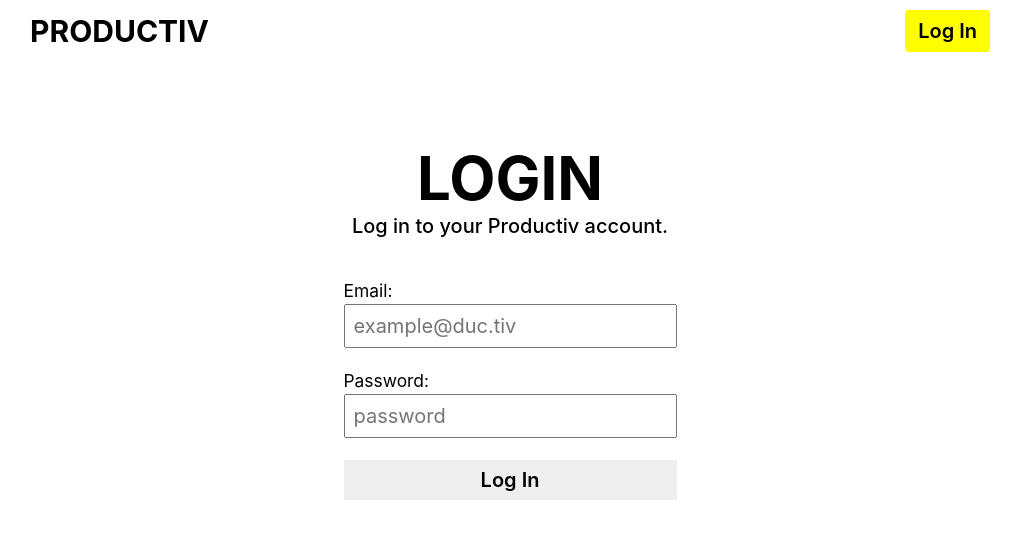
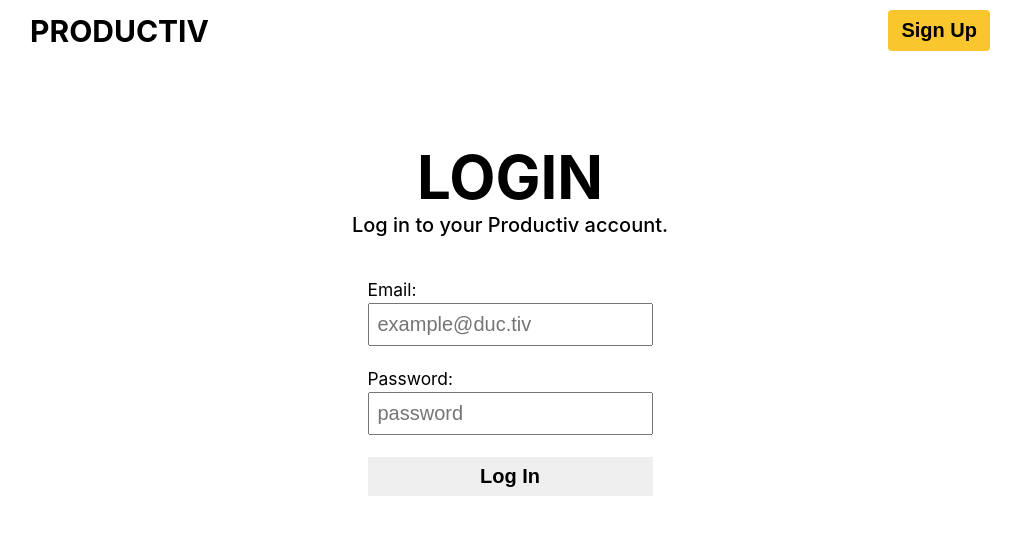
Before and after one commit to Timi-T/producktiv, a React app in the folder frontend/: page / in a window 1280 px wide. Shown: the whole page, without its empty margins (130-1151 px from the left). Built offline with nearby package versions, Linux system fonts and the light colour scheme.

Commit message:
[Add]: base-color variable and login screen transition effect

```diff
--- a/frontend/src/App/App.css
+++ b/frontend/src/App/App.css
@@ -1,4 +1,5 @@
 body {
     width: 75%;
-    margin: 0 auto
+    margin: 0 auto;
+    overflow-x:hidden
 }
--- a/frontend/src/Header/Header.css
+++ b/frontend/src/Header/Header.css
@@ -13,7 +13,7 @@
 
 nav button {
     font-weight: 600;
-    background: yellow;
+    background: var(--color-primary);
     color: black;
     border: 1px solid transparent;
     padding: 8px 12px;
--- a/frontend/src/Header/Header.js
+++ b/frontend/src/Header/Header.js
@@ -5,7 +5,7 @@
     <nav>
       <h1>PRODUCTIV</h1>
       <button onClick={()=>props.toggleLoginSignup()}>
-        {props.isLoginScreen ? "Log In" : "Sign Up"}
+        {props.isLoginScreen ? "Sign Up" : "Log In"}
       </button>
     </nav>
   )
--- a/frontend/src/Login/Login.css
+++ b/frontend/src/Login/Login.css
@@ -7,6 +7,9 @@
     display: flex;
     flex-direction: column;
     align-items: center;
+    animation-duration: 0.3s;
+    animation-name: slidein;
+    /* overflow:hidden */
 }
 
 .login-box h1 {
@@ -54,7 +57,7 @@
 
 .login-details input[type="submit"]:hover {
     /* color: yellow; */
-    background: yellow
+    background: var(--color-primary)
 }
 
 .login-details label span {
--- a/frontend/src/Signup/Signup.css
+++ b/frontend/src/Signup/Signup.css
@@ -7,6 +7,9 @@
     display: flex;
     flex-direction: column;
     align-items: center;
+    animation-duration: 0.3s;
+    animation-name: slidein;
+    /* overflow:hidden */
 }
 
 .signup-box h1 {
@@ -54,7 +57,7 @@
 
 .signup-details input[type="submit"]:hover {
     /* color: yellow; */
-    background: yellow
+    background: var(--color-primary)
 }
 
 .signup-details label span {
--- a/frontend/src/index.css
+++ b/frontend/src/index.css
@@ -1,4 +1,4 @@
-* {
+body {
   margin: 0;
   font-family: -apple-system, BlinkMacSystemFont, 'Segoe UI', 'Roboto', 'Oxygen',
     'Ubuntu', 'Cantarell', 'Fira Sans', 'Droid Sans', 'Helvetica Neue',
@@ -20,7 +20,23 @@
   /* font-size: 62.5%; */
 
 }
+:root{
+  --color-primary: #F9C62E
+}
 
 button, input[type="submit"] {
   cursor: pointer
 }
+
+/* login/signup slide in amnimation */
+@keyframes slidein {
+  0% {
+    transform: translateX(90%);
+    /* width: 100%; */
+  }
+
+  100% {
+    transform: translateX(0%);
+    /* width: 100%; */
+  }
+}
```
